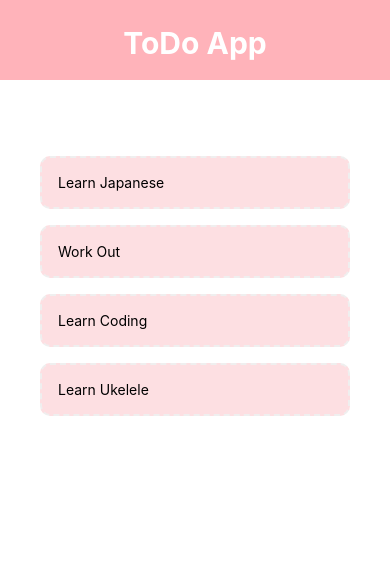
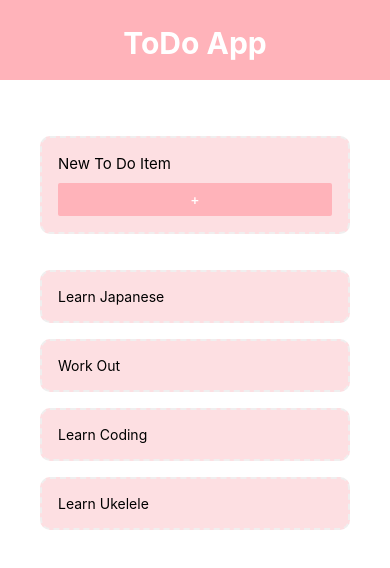
Before and after one commit to sherrynganguyen/React-Native-Learning, a React Native app: screen / in a window 390 px wide. Shown: the top 568 px of the page. Built offline with nearby package versions, Linux system fonts and the light colour scheme.

Commit message:
created addToDo and alert

```diff
--- a/App.js
+++ b/App.js
@@ -1,8 +1,10 @@
 import React, { useState } from 'react';
-import { StyleSheet, Text, View, FlatList } from 'react-native';
+import { StyleSheet, Text, View, FlatList, Alert } from 'react-native';
 
 import Header from './components/header';
 import ToDoItem from './components/toDoItem';
+import AddToDo from './components/addToDo';
+
 export default function App() {
   const [tasks, setTasks] = useState([
     { text: 'Learn Japanese', key: '1' },
@@ -15,12 +17,35 @@ export default function App() {
     setTasks((prevTasks) => {
       return prevTasks.filter(task => task.key !== key)
     })
-  }
+  };
+
+  const submitHandler = (text) => {
+    if (text.length > 3) {
+      setTasks((prevTasks) => {
+        return [
+          { text:text, key: Math.random().toString() },
+          ...prevTasks
+        ]
+      })
+    } else {
+      Alert.alert(
+        'Oops!',
+        'Todo must be over 3 characters long',
+        [
+          {
+            text: 'Understood',
+            onPress: () => console.log('alert closed')
+          }
+        ]
+      )
+    }
+  };
+
   return (
     <View style={styles.container}>
       <Header/>
       <View style={styles.content}>
-        {/* to form */}
+        <AddToDo submitHandler={submitHandler}/>
         <View style={styles.list}>
           <FlatList
             data={tasks}
--- /dev/null
+++ b/components/addToDo.js
@@ -0,0 +1,40 @@
+import React, { useState } from 'react';
+import { StyleSheet, View, TextInput, Button } from 'react-native';
+
+export default function AddToDo({ submitHandler }) {
+  const [text, setText] = useState('')
+
+  const changeHandler = (text) => {
+    setText(text)
+  }
+  return (
+    <View style={styles.addItem}>
+      <TextInput style={styles.input}
+        placeholder="New To Do Item"
+        value={text}
+        onChangeText={changeHandler}
+      />
+      <Button
+        title="+"
+        color="#ffb3ba"
+        onPress={() => submitHandler(text)}
+      />
+    </View>
+  )
+};
+
+const styles = StyleSheet.create({
+  addItem: {
+    padding: 16,
+    marginTop: 16,
+    borderColor: '#efefef',
+    borderWidth: 2,
+    borderStyle: 'dashed',
+    borderRadius: 10,
+    backgroundColor: "#fddfe2"
+  },
+  input: {
+    marginBottom: 10,
+    fontSize: 15,
+  }
+});
--- a/components/toDoItem.js
+++ b/components/toDoItem.js
@@ -2,7 +2,6 @@ import React from 'react';
 import { StyleSheet, View, Text, TouchableOpacity } from 'react-native';
 
 export default function TodoItem({ item, pressHandler }) {
-
   return (
     <TouchableOpacity style={styles.item} onPress={() => pressHandler(item.key)}>
       <Text>{item.text}</Text>
```
